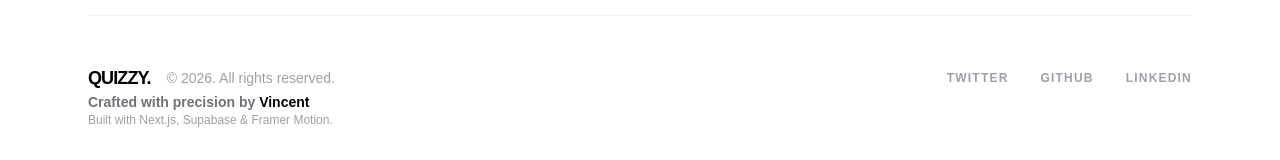
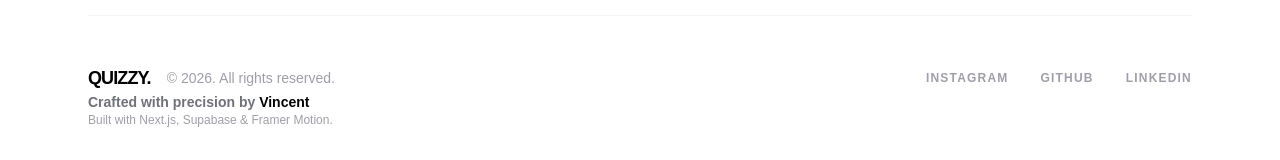
Before and after one commit to VincentGavrila07/Quizzy, a Next.js app: page / in a window 1280 px wide. Shown: the part 1169-1329 px from the top of the page. Built offline with nearby package versions, Linux system fonts and the light colour scheme; no server answers.

Commit message:
add url link ig, dll

```diff
--- a/app/page.tsx
+++ b/app/page.tsx
@@ -128,9 +128,9 @@ export default function Home() {
               <span className="text-sm text-zinc-400">© 2026. All rights reserved.</span>
             </div>
             <div className="flex gap-8 text-xs font-black uppercase tracking-widest text-zinc-400">
-              <a href="#" className="hover:text-black dark:hover:text-white transition-colors">Twitter</a>
-              <a href="#" className="hover:text-black dark:hover:text-white transition-colors">Github</a>
-              <a href="#" className="hover:text-black dark:hover:text-white transition-colors">LinkedIn</a>
+              <a href="https://www.instagram.com/vincentgavrilaa?igsh=emVxNnVvZm80YXZw&utm_source=qr" className="hover:text-black dark:hover:text-white transition-colors">Instagram</a>
+              <a href="https://github.com/VincentGavrila07" className="hover:text-black dark:hover:text-white transition-colors">Github</a>
+              <a href="https://www.linkedin.com/in/vincent-gavrila-apriliano-155246262/" className="hover:text-black dark:hover:text-white transition-colors">LinkedIn</a>
             </div>
           </div>
           <p className="text-sm font-semibold text-zinc-500 dark:text-zinc-400">
```
